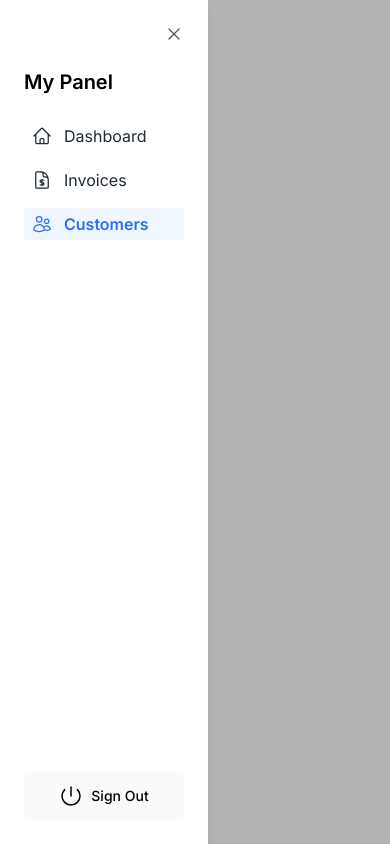
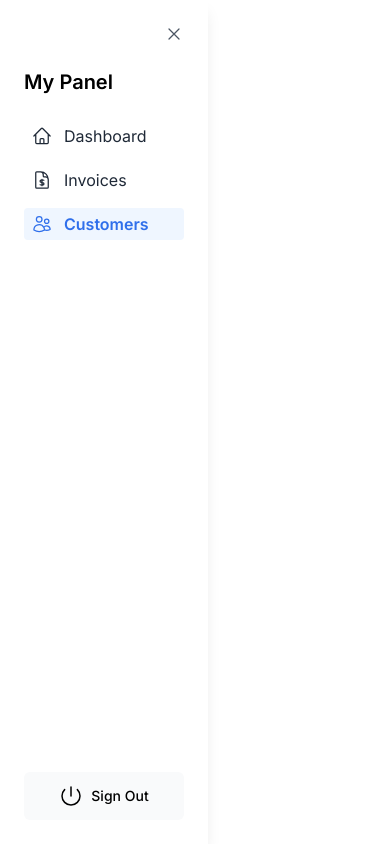
Before and after one commit to jpenedou/nextjs-dashboard, a Next.js app: page /dashboard/customers in a window 390 px wide. Both pictures are taken after a click on the button 42 px from the left and 42 px from the top of the page. Built offline with nearby package versions, Linux system fonts and the light colour scheme; a web font is replaced by a local one.

Commit message:
refactoring, deleted deprecated components

```diff
--- a/app/ui/dashboard/sidebar.tsx
+++ b/app/ui/dashboard/sidebar.tsx
@@ -1,11 +1,7 @@
 'use client'
-
-import { Dialog, Transition } from '@headlessui/react'
-import { Fragment, useState } from 'react'
-import {
-  Bars3Icon, XMarkIcon, UsersIcon, HomeIcon, DocumentCurrencyDollarIcon,
-  PowerIcon
-} from '@heroicons/react/24/outline'
+import { Transition } from '@headlessui/react'
+import { useState } from 'react'
+import { Bars3Icon, XMarkIcon, UsersIcon, HomeIcon, DocumentCurrencyDollarIcon, PowerIcon } from '@heroicons/react/24/outline'
 import Link from 'next/link'
 import { usePathname } from 'next/navigation'
 import { signOutAction } from '@/app/lib/actions'
@@ -13,6 +9,7 @@ import { signOutAction } from '@/app/lib/actions'
 export default function SideBar() {
   const [isOpen, setIsOpen] = useState(false)
   const pathname = usePathname()
+
   const sidebarTitle = 'My Panel'
 
   const navItems = [
@@ -56,24 +53,8 @@ export default function SideBar() {
         </form>
       </aside>
 
-      {/* Sidebar móvil con animación */}
-      <Transition show={isOpen} as={Fragment}>
-        <Dialog as="div" className="relative z-50" onClose={setIsOpen}>
-          <Transition.Child
-            as={Fragment}
-            enter="transition-opacity ease-out duration-300"
-            enterFrom="opacity-0"
-            enterTo="opacity-100"
-            leave="transition-opacity ease-in duration-200"
-            leaveFrom="opacity-100"
-            leaveTo="opacity-0"
-          >
-            <div className="fixed inset-0 bg-black/30" />
-          </Transition.Child>
-
-          <div className="fixed inset-0">
-            <Transition.Child
-              as={Fragment}
+      <Transition
+        show={isOpen}
         enter="transition-transform ease-out duration-300"
         enterFrom="-translate-x-full"
         enterTo="translate-x-0"
@@ -82,7 +63,9 @@ export default function SideBar() {
         leaveTo="-translate-x-full"
       >
         {/* Sidebar móvil */}
-              <Dialog.Panel className="w-52 h-full bg-white shadow-lg p-6 flex flex-col">
+        <div
+          className="fixed inset-0 w-52 h-full bg-white shadow-lg p-6 flex flex-col z-50"
+        >
           <button
             onClick={() => setIsOpen(false)}
             className="mb-6 self-end text-gray-600 hover:text-black"
@@ -112,10 +95,7 @@ export default function SideBar() {
               <div>Sign Out</div>
             </button>
           </form>
-              </Dialog.Panel>
-            </Transition.Child>
         </div>
-        </Dialog>
       </Transition>
     </>
   )
```
Lines whose indentation alone changed are shown as unchanged.
